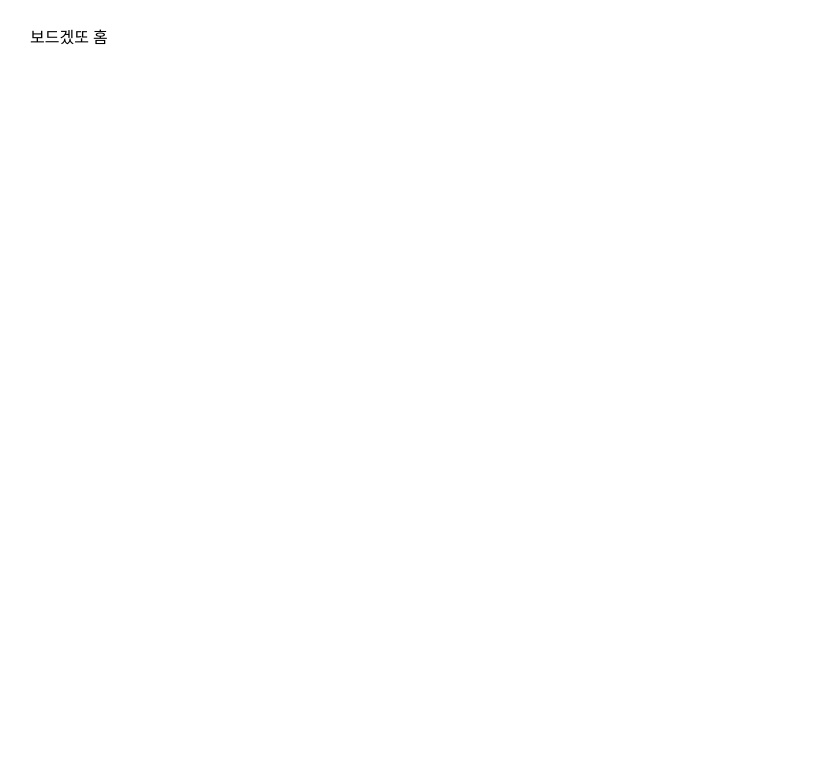
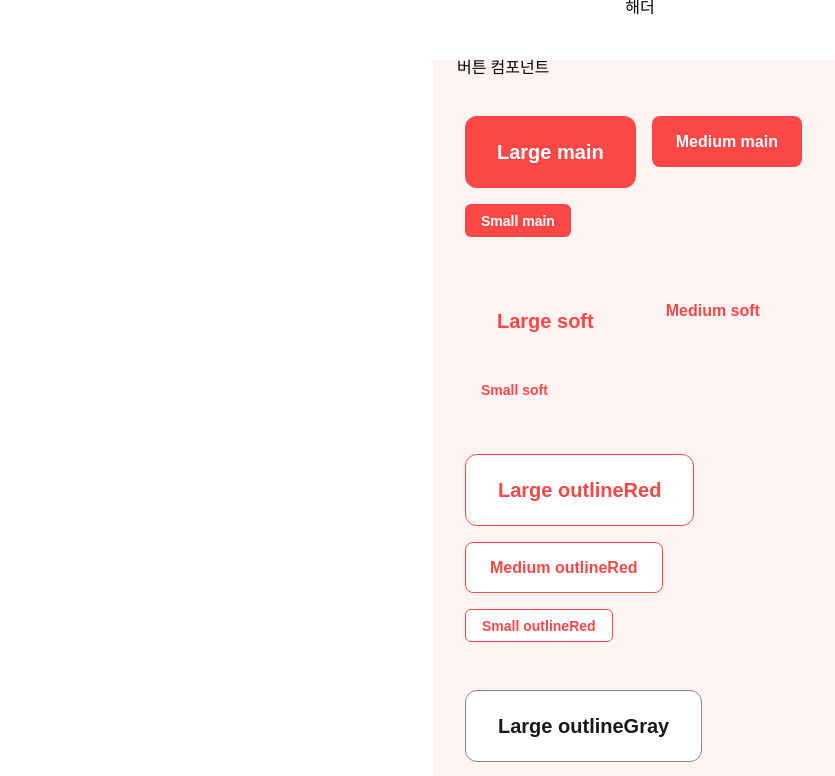
Before and after one commit to SOL-hub/game-react, a React (Create React App) app: page / in a window 1280 px wide. Shown: the top 776 px of the page, without its empty margins (0-835 px from the left). Built offline with nearby package versions, Linux system fonts and the light colour scheme.

Commit message:
add : before components

```diff
--- /dev/null
+++ b/src/components/common/Bar.tsx
@@ -0,0 +1,33 @@
+import React from 'react';
+import styled from 'styled-components';
+import { Row } from './Layout';
+
+type Props = {
+  title?: string;
+  icon?: string;
+  children?: React.ReactNode;
+  onClick?: () => void;
+};
+
+export const HeaderWithTitle = ({ title }: Props) => {
+  return (
+    <Header>
+      <Row justifyContent="center" alignItems="center" width="100%" height="100%">
+        {title}
+      </Row>
+    </Header>
+  );
+};
+
+export const HeaderWithIconTitle = ({ title, icon, onClick, children }: Props) => {
+  return (
+    <Header>
+      <Row justifyContent="center"></Row>
+    </Header>
+  );
+};
+
+export const Header = styled.header`
+  width: 100%;
+  height: 3.75rem; //60px
+`;
--- /dev/null
+++ b/src/components/common/Button.tsx
@@ -0,0 +1,83 @@
+import styled from 'styled-components';
+
+interface ButtonStyle {
+  mode: string;
+  margin?: string;
+}
+
+const MAIN = 'main';
+const SOFT = 'soft';
+const OUTLINE_RED = 'outlineRed';
+const OUTLINE_GRAY = 'outlineGray';
+const TEXT = 'text';
+
+export const LargeButton = styled.button<ButtonStyle>`
+  display: flex;
+  justify-content: center;
+  align-items: center;
+
+  height: 4.5rem; //72px
+  padding: 1.5rem 2rem;
+  margin: ${(props) => props.margin};
+  border: ${(props) =>
+    props.mode === OUTLINE_RED
+      ? `1px solid ${props.theme.color.redSalon500}`
+      : props.mode === OUTLINE_GRAY
+      ? `1px solid ${props.theme.color.blackSalon300}`
+      : 'none'};
+  border-radius: 12px;
+  background: ${(props) =>
+    props.mode === MAIN
+      ? props.theme.color.redSalon500
+      : props.mode === SOFT
+      ? props.theme.color.redSalon50
+      : props.theme.color.blackSalon0};
+  color: ${(props) =>
+    props.mode === MAIN
+      ? props.theme.color.blackSalon0
+      : [OUTLINE_GRAY, TEXT].includes(props.mode)
+      ? props.theme.color.blackSalon600
+      : props.theme.color.redSalon500};
+  font-size: 1.25rem; //20px
+  font-weight: 700;
+  white-space: nowrap;
+  cursor: pointer;
+
+  &:disabled {
+    background: ${(props) =>
+      props.mode === OUTLINE_GRAY ? props.theme.color.blackSalon0 : props.theme.color.blackSalon50};
+    border: ${(props) =>
+      [OUTLINE_GRAY, OUTLINE_RED].includes(props.mode)
+        ? `1px solid ${props.theme.color.blackSalon200}`
+        : 'none'};
+    color: ${(props) => props.theme.color.blackSalon200};
+    cursor: not-allowed;
+  }
+
+  @media ${(props) => props.theme.mediaSize.Tablet} {
+    &:hover {
+      background: ${(props) =>
+        props.mode === MAIN
+          ? props.theme.color.redSalon600
+          : props.mode === SOFT
+          ? props.theme.color.redSalon100
+          : props.mode === OUTLINE_RED
+          ? props.theme.color.redSalon50
+          : props.theme.color.blackSalon50};
+    }
+  }
+`;
+
+export const MediumButton = styled(LargeButton)`
+  height: 3.188rem;
+  padding: 1rem 1.5rem;
+  border-radius: 0.5rem;
+  font-size: 1rem;
+`;
+
+export const SmallButton = styled(LargeButton)`
+  height: 2.063rem;
+  padding: 0.5rem 1rem;
+  border-radius: 0.375rem;
+  font-size: 0.875rem;
+`;
--- /dev/null
+++ b/src/components/common/Layout.tsx
@@ -0,0 +1,61 @@
+import styled from 'styled-components';
+
+interface LayoutStyle {
+  direction?: string;
+  flexWrap?: string;
+  justifyContent?: string;
+  alignItems?: string;
+  gap?: string;
+  columns?: string;
+  rows?: string;
+  placeContent?: string;
+  width?: string;
+  height?: string;
+  padding?: string;
+  margin?: string;
+  border?: string;
+  borderWidth?: string;
+  background?: string;
+}
+
+export const DefaultLayout = styled.section`
+  width: 100%;
+  max-width: 414px;
+  margin: 0 auto;
+`;
+
+export const MainLayout = styled(DefaultLayout)<LayoutStyle>`
+  padding: 0 1.5rem;
+  background: ${(props) => props.theme.color[props.background as keyof typeof props.theme.color]};
+`;
+
+export const Flex = styled.div<LayoutStyle>`
+  display: flex;
+  flex-direction: ${(props) => props.direction};
+  flex-wrap: ${(props) => props.flexWrap || 'wrap'};
+  justify-content: ${(props) => props.justifyContent};
+  align-items: ${(props) => props.width};
+  width: ${(props) => props.width};
+  height: ${(props) => props.height};
+  padding: ${(props) => props.padding};
+  margin: ${(props) => props.margin};
+  border: ${(props) => props.border};
+  border-width: ${(props) => props.borderWidth};
+  background: ${(props) => props.background};
+`;
+
+export const Row = styled(Flex)`
+  flex-direction: row;
+`;
+
+export const Column = styled(Flex)`
+  flex-direction: column;
+`;
+
+export const Grid = styled.div<LayoutStyle>`
+  display: grid;
+  gap: ${(props) => props.gap};
+  grid-template-columns: ${(props) => props.columns};
+  grid-template-rows: ${(props) => props.rows};
+  place-content: ${(props) => props.placeContent};
+`;
--- a/src/pages/Home.tsx
+++ b/src/pages/Home.tsx
@@ -1,12 +1,42 @@
-import React from "react";
-import styled from "styled-components";
-
+import { DefaultLayout, MainLayout, Row } from '../components/common/Layout';
+import { LargeButton, MediumButton, SmallButton } from '../components/common/Button';
+import { HeaderWithTitle } from '../components/common/Bar';
 const Home = () => {
-  return <Container>보드겠또 홈</Container>;
+  return (
+    <DefaultLayout>
+      <HeaderWithTitle title="해더" />
+      <MainLayout background="redSalon50">
+        버튼 컴포넌트
+        {['main', 'soft', 'outlineRed', 'outlineGray', 'text'].map((mode, idx) => (
+          <Row margin="2rem 0" key={idx}>
+            <LargeButton mode={mode} margin="0.5rem">
+              Large {mode}
+            </LargeButton>
+            <MediumButton mode={mode} margin="0.5rem">
+              Medium {mode}
+            </MediumButton>
+            <SmallButton mode={mode} margin="0.5rem">
+              Small {mode}
+            </SmallButton>
+          </Row>
+        ))}
+        버튼 컴포넌트 Disabled
+        {['main', 'soft', 'outlineRed', 'outlineGray', 'text'].map((mode, idx) => (
+          <Row margin="2rem 0" key={idx}>
+            <LargeButton mode={mode} margin="0.5rem" disabled>
+              Large {mode}
+            </LargeButton>
+            <MediumButton mode={mode} margin="0.5rem" disabled>
+              Medium {mode}
+            </MediumButton>
+            <SmallButton mode={mode} margin="0.5rem" disabled>
+              Small {mode}
+            </SmallButton>
+          </Row>
+        ))}
+      </MainLayout>
+    </DefaultLayout>
+  );
 };
 
 export default Home;
-
-const Container = styled.section`
-  padding: 30px;
-`;
--- a/src/styles/ThemeStyle.ts
+++ b/src/styles/ThemeStyle.ts
@@ -1,10 +1,10 @@
 const mediaSize = {
-  Desktop: '(max-width: 1240px)',
-  Tablet: '(max-width: 768px)',
-  Mobile: '(max-width: 414px)',
+  Desktop: '(min-width: 1240px)',
+  Tablet: '(min-width: 768px)',
+  Mobile: '(min-width: 414px)',
 };
 
-const color = {
+export const color = {
   redSalon50: '#FFF3F3',
   redSalon100: '#FFD4D4',
   redSalon200: '#FAABAB',
@@ -24,6 +24,8 @@ const color = {
   blackSalon600: '#1B1717',
   error50: '#FFF7EF',
   error500: '#F0790B',
+  subBlue50: '#F1F3FF',
+  subBlue400: '#5166D3',
 };
 
 const ThemeStyle = { mediaSize, color };
```
Also changed, not shown: src/components/common/Icon.tsx (added, +26 -0 lines).
